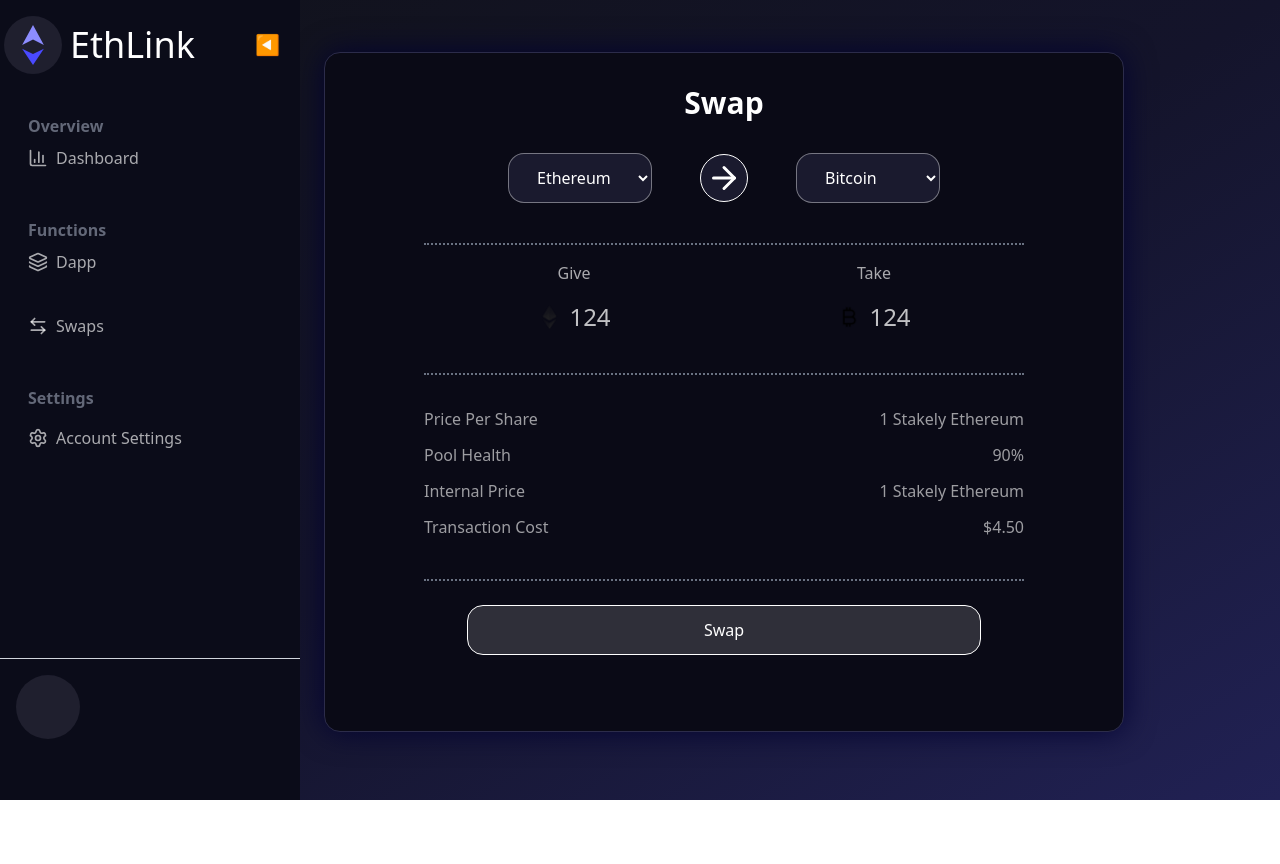
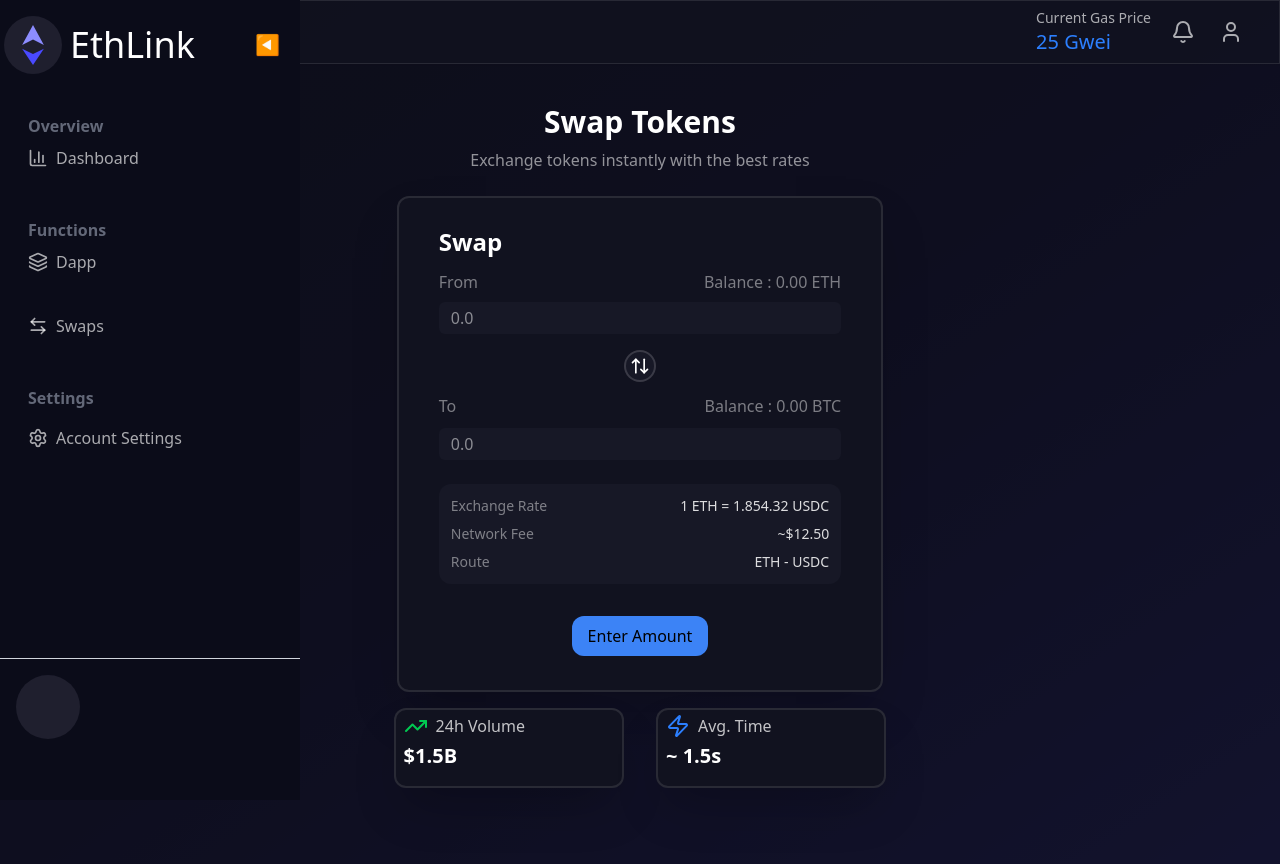
Before and after one commit to PrajwalBenedictNorman/EthLink, a React (Vite) app in the folder Frontend/: page /swap in a window 1280 px wide. Before the commit the page ends 800 px from the top, so only its background shows below. Built offline with nearby package versions, Linux system fonts and the light colour scheme; what @wallet-standard/wallet would draw is missing.

Commit message:
updated ui of swap and dapp page

```diff
--- a/Frontend/src/Pages/Dapp.tsx
+++ b/Frontend/src/Pages/Dapp.tsx
@@ -2,7 +2,7 @@ import React from 'react'
 import SideBar from '../Components/SIdebar'
 import Navbar from '../Components/Navbar'
 import Button from '../Components/Button'
-
+import { Zap } from 'lucide-react'
 function Dapp() {
   return (
     <div>
@@ -19,19 +19,28 @@ function Dapp() {
           <Button content='Social' variant='pentanary' onClick={()=>{}} className='ms-2 me-2 text-md'/>
         </div>
         {/*  DApp Cards */}
-        <div className='grid grid-cols-3 gap-6 mt-12'>
-          <div className='bg-[#0B0C19] border-2 border-[#1A1B28] h-50 w-80 rounded-xl'>
+        <div className='grid grid-cols-3 gap-4 mt-12'>
+          <div className='bg-[#0B0C19] border-2 border-[#1A1B28] h-50 w-85 rounded-xl flex flex-col items-center justify-start'>
 
           </div>
-           <div className='bg-[#0B0C19] border-2 border-[#1A1B28] h-50 w-80 rounded-xl'>
+           <div className='bg-[#0B0C19] border-2 border-[#1A1B28] h-50 w-85 rounded-xl'>
 
           </div>
-           <div className='bg-[#0B0C19] border-2 border-[#1A1B28] h-50 w-80 rounded-xl'>
+           <div className='bg-[#0B0C19] border-2 border-[#1A1B28] h-50 w-85 rounded-xl'>
 
           </div>
-           <div className='bg-[#0B0C19] border-2 border-[#1A1B28] h-50 w-80 rounded-xl'>
+           <div className='bg-[#0B0C19] border-2 border-[#1A1B28] h-50 w-85 rounded-xl'>
 
           </div>
+        </div>
+         <div className='bg-[#0B0C19] border-2 border-[#1A1B28] h-40 w-[75vw] rounded-xl mt-4'>
+        <div className='flex items-center justify-start mt-4'>
+          <Zap size={38} className='text-blue-400 ms-2 bg-sky-950 rounded-md p-2'/>
+          <h1 className='text-white ms-2 font-bold'>How to Connect</h1>
+        </div>
+        <div className='flex items-center justify-center'>
+          <div></div>
+        </div>
         </div>
       </div>
       </div>
--- a/Frontend/src/Pages/Swap.tsx
+++ b/Frontend/src/Pages/Swap.tsx
@@ -1,118 +1,85 @@
-import React, { useState } from "react";
-import { ArrowRight,ArrowDown } from "lucide-react";
-import SideBar from "../Components/SIdebar";
+import Button from "../Components/Button"
+import Navbar from "../Components/Navbar"
+import SideBar from "../Components/SIdebar"
+import { ArrowUpDown,TrendingUp, Zap } from "lucide-react"
+function Swap() {
+  return (
+    <div>
+      <SideBar />
+      <Navbar />
+       <div className='bg-[#0B0C19]/65 h-screen w-full flex flex-col items-center'>
+       <h1 className="text-3xl font-bold text-white mt-10">Swap Tokens</h1>
+       <p className="text-white/55 py-2">Exchange tokens instantly with the best rates</p>
 
-type Coin = {
-  name: string;
-  image: string;
-};
+       {/* Main card */}
+       <div className="bg-[#11121f] h-[62vh] w-[38vw] mt-4 rounded-xl shadow-2xl border-2 border-white/10">
+        <div className="px-10 py-6">
+          <h1 className="text-white text-2xl font-bold py-1">Swap</h1>
+          <div className="flex items-center justify-between py-1">
+            <p className="text-white/45 py-1">From</p>
+            <p className="text-white/45 py-1">Balance : 0.00 ETH</p>
+          </div>
+          <div className="">
+            <input type="text" placeholder="0.0" className="bg-[#171826] w-full h-8 rounded-md text-white px-3 "/>
+            {/* drop down */}
+          </div>
+          <div className="flex items-center justify-center h-12 mt-2">
+          <ArrowUpDown size={32} className="text-white bg-[#171826] border-2 border-white/15 p-1 rounded-full" />
+          </div>
+          <div className="flex items-center justify-between py-1">
+            <p className="text-white/45">To</p>
+            <p className="text-white/45">Balance : 0.00 BTC</p>
+          </div>
+          <div className="mt-1.5">
+            <input type="text" placeholder="0.0" className="bg-[#171826] w-full h-8 rounded-md text-white px-3"/>
+            {/* drop down */}
+          </div>
 
-function Swap() {
-  const coins: Coin[] = [
-    { name: "Ethereum", image: "/ethSwap.png" },
-    { name: "Bitcoin", image: "/Btc.png" },
-    { name: "Solana", image: "/swapSol.png" },
-  ];
+          {/*TODO: Appears after amount enter */}
+          <div className="bg-[#171826] h-25 w-full rounded-xl mt-6">
+            <div className="px-3 py-2">
+            <div className="flex items-center justify-between py-1">
+            <p className="text-white/45 text-sm">Exchange Rate</p>
+            <p className="text-white/85 text-sm">1 ETH = 1.854.32 USDC</p>
+            </div>
+            <div className="flex items-center justify-between py-1">
+            <p className="text-white/45 text-sm">Network Fee</p>
+            <p className="text-white/85 text-sm">~$12.50</p>
+            </div>
+            <div className="flex items-center justify-between py-1">
+            <p className="text-white/45 text-sm">Route</p>
+            <p className="text-white/85 text-sm">ETH - USDC</p>
+            </div>
+            </div>
+          </div>
+          <div className="text-center flex items-center justify-center py-8">
+            <Button content="Enter Amount" variant="tertiary" onClick={()=>{}} />
+          </div>
+        </div>
+       </div>
 
-  const [selectedLeft, setSelectedLeft] = useState<Coin>(coins[0]);
-  const [selectedRight, setSelectedRight] = useState<Coin>(coins[1]);
-
-  return (
-    <>
-    <SideBar />
-    <div className="flex justify-center md:py-1 py-4 px-4 mt-12 ms-42 items-center">
-      <div className="bg-[#0a0a16] rounded-2xl shadow-[0_0_30px_rgba(0,0,50,0.9)] border border-[#2c2c4a]
-        h-auto md:h-[85vh] w-full max-w-[800px] flex flex-col items-center p-6 sm:p-8">
+        {/* Volume Cards */}
+        <div className="flex items-center">
+        <div className="bg-[#11121f] h-[10vh] w-[18vw] mt-4 rounded-xl shadow-2xl border-2 border-white/10 me-4">
+        <div className="flex items-center px-2 py-1">
+        <TrendingUp className="text-green-500"/>
+        <p className="text-white/75 ms-2">24h Volume</p>
+        </div>
+        <p className="text-white font-bold px-2 text-xl">$1.5B</p>
+        </div>
+        <div className="bg-[#11121f] h-[10vh] w-[18vw] mt-4 rounded-xl shadow-2xl border-2 border-white/10 ms-4">
+        <div className="flex items-center px-2 py-1">
+          <Zap className="text-blue-500"/>
+          <p className="text-white/75 ms-2">Avg. Time</p>
+        </div>
+          <p className="text-white font-bold px-2 text-xl">~ 1.5s</p>
+        </div>
+        </div>
 
 
-        <h1 className="text-white text-2xl sm:text-3xl font-bold mb-8">Swap</h1>
+       </div>
+    </div>
+  )
+}3
 
-
-        <div className="flex flex-col sm:flex-row items-center justify-center gap-6 sm:gap-12 w-full">
-
-          <select
-            className="border border-white/40 rounded-2xl px-4 sm:px-6 py-3 text-white bg-[#1a1a2e]
-              focus:outline-none hover:bg-[#222240] transition w-full sm:w-auto"
-            value={selectedLeft.name}
-            onChange={(e) =>
-              setSelectedLeft(coins.find((c) => c.name === e.target.value)!)
-            }
-          >
-            {coins.map((coin) => (
-              <option key={coin.name} value={coin.name} className="text-black">
-                {coin.name}
-              </option>
-            ))}
-          </select>
-
-
-          <div className="flex justify-center items-center border rounded-full h-10 w-10 sm:h-12 sm:w-12 border-white bg-[#1a1a2e]">
-            <ArrowRight className="text-white w-6 h-6 sm:w-9 sm:h-9 md:block hidden" />
-             <ArrowDown className="text-white w-10 h-10 block md:hidden " />
-          </div>
-
-
-          <select
-            className="border border-white/40 rounded-2xl px-4 sm:px-6 py-3 text-white bg-[#1a1a2e]
-              focus:outline-none hover:bg-[#222240] transition w-full sm:w-auto"
-            value={selectedRight.name}
-            onChange={(e) =>
-              setSelectedRight(coins.find((c) => c.name === e.target.value)!)
-            }
-          >
-            {coins.map((coin) => (
-              <option key={coin.name} value={coin.name} className="text-black">
-                {coin.name}
-              </option>
-            ))}
-          </select>
-        </div>
-
-        <div className="border-t-2 border-dotted border-gray-500 w-full max-w-[600px] mt-10"></div>
-        <div className="w-full max-w-[600px]">
-          <div className="text-white/65 grid grid-cols-2 mt-4 text-sm sm:text-base">
-            <h1 className="text-center">Give</h1>
-            <h1 className="text-center">Take</h1>
-          </div>
-          <div className="text-white/75 grid grid-cols-2 mt-4">
-            <h1 className="flex justify-center text-lg sm:text-2xl items-center px-4 sm:px-9">
-              <img src={selectedLeft.image} alt={selectedLeft.name} className="h-5 w-5 sm:h-6 sm:w-6 me-2" />
-              124
-            </h1>
-            <h1 className="flex justify-center text-lg sm:text-2xl items-center px-4 sm:px-9">
-              <img src={selectedRight.image} alt={selectedRight.name} className="h-5 w-5 sm:h-6 sm:w-6 me-2" />
-              124
-            </h1>
-          </div>
-        </div>
-        <div className="border-t-2 border-dotted border-gray-500 w-full max-w-[600px] mt-10"></div>
-        <div className="mt-8 space-y-3 w-full max-w-[600px] text-sm sm:text-base">
-          <div className="flex justify-between text-white/60">
-            <span>Price Per Share</span>
-            <span>1 Stakely Ethereum</span>
-          </div>
-          <div className="flex justify-between text-white/60">
-            <span>Pool Health</span>
-            <span>90%</span>
-          </div>
-          <div className="flex justify-between text-white/60">
-            <span>Internal Price</span>
-            <span>1 Stakely Ethereum</span>
-          </div>
-          <div className="flex justify-between text-white/60">
-            <span>Transaction Cost</span>
-            <span>$4.50</span>
-          </div>
-        </div>
-        <div className="border-t-2 border-dotted border-gray-500 w-full max-w-[600px] mt-10"></div>
-        <button className="w-full sm:w-[70%] text-white bg-white/15 p-3 rounded-2xl mt-6 border border-white
-          hover:bg-white hover:text-black transition">
-          Swap
-        </button>
-      </div>
-    </div>
-    </>
-  );
-}
-
-export default Swap;
+export default Swap
```
Also changed, not shown: 1 other file (tests, documents, lock files or other folders).
